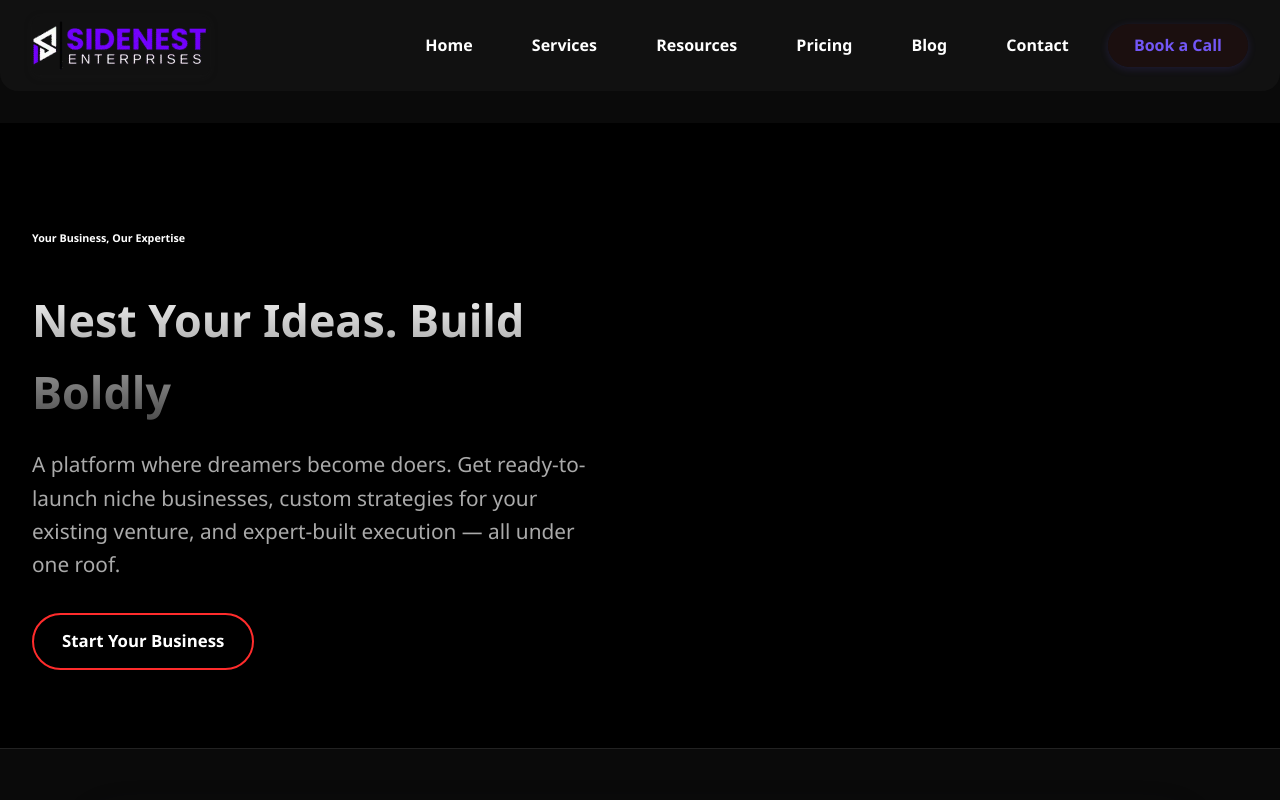
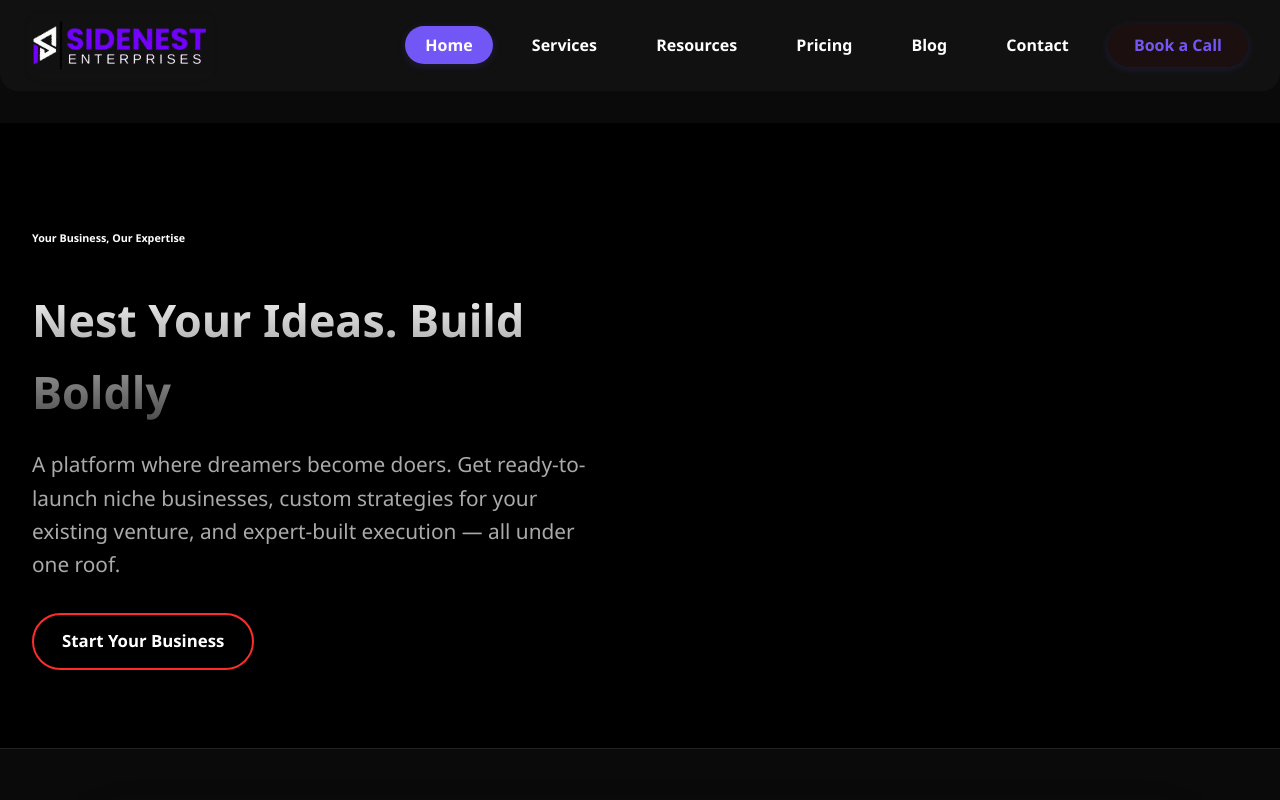
Before and after one commit to SelfRaushan/SideNest, a React (Vite) app: page / in a window 1280 px wide. Shown: the top 800 px of the page. Built offline with nearby package versions, Linux system fonts and the light colour scheme.

Commit message:
Add files via upload

```diff
--- a/src/components/Header.jsx
+++ b/src/components/Header.jsx
@@ -8,11 +8,12 @@ const Header = () => {
   return (
     <header className="topbar">
       <div className="logo-area">
-        <img src={logo} alt="SideNest Logo" className="logo" />
+
+       <NavLink to ="/"><img src={logo} alt="SideNest Logo" className="logo" /></NavLink>
       </div>
       <nav className="topnav">
         <ul>
-          <li><NavLink to="/home" end>Home</NavLink></li>
+          <li><NavLink to="/" end>Home</NavLink></li>
           <li><NavLink to="/services">Services</NavLink></li>
           <li><NavLink to="/resources" className={({ isActive }) => isActive ? 'active' : ''}>Resources</NavLink></li>
           <li><NavLink to="/pricing">Pricing</NavLink></li>
```
